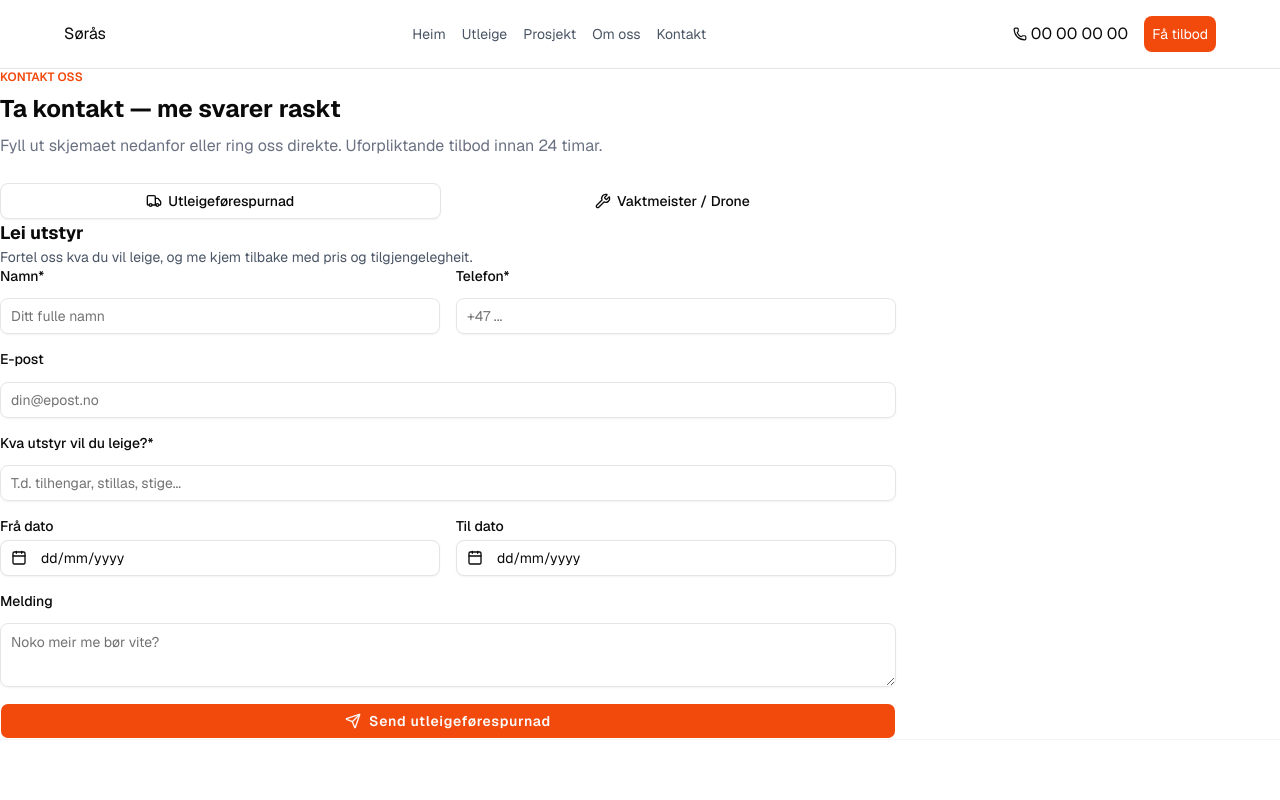
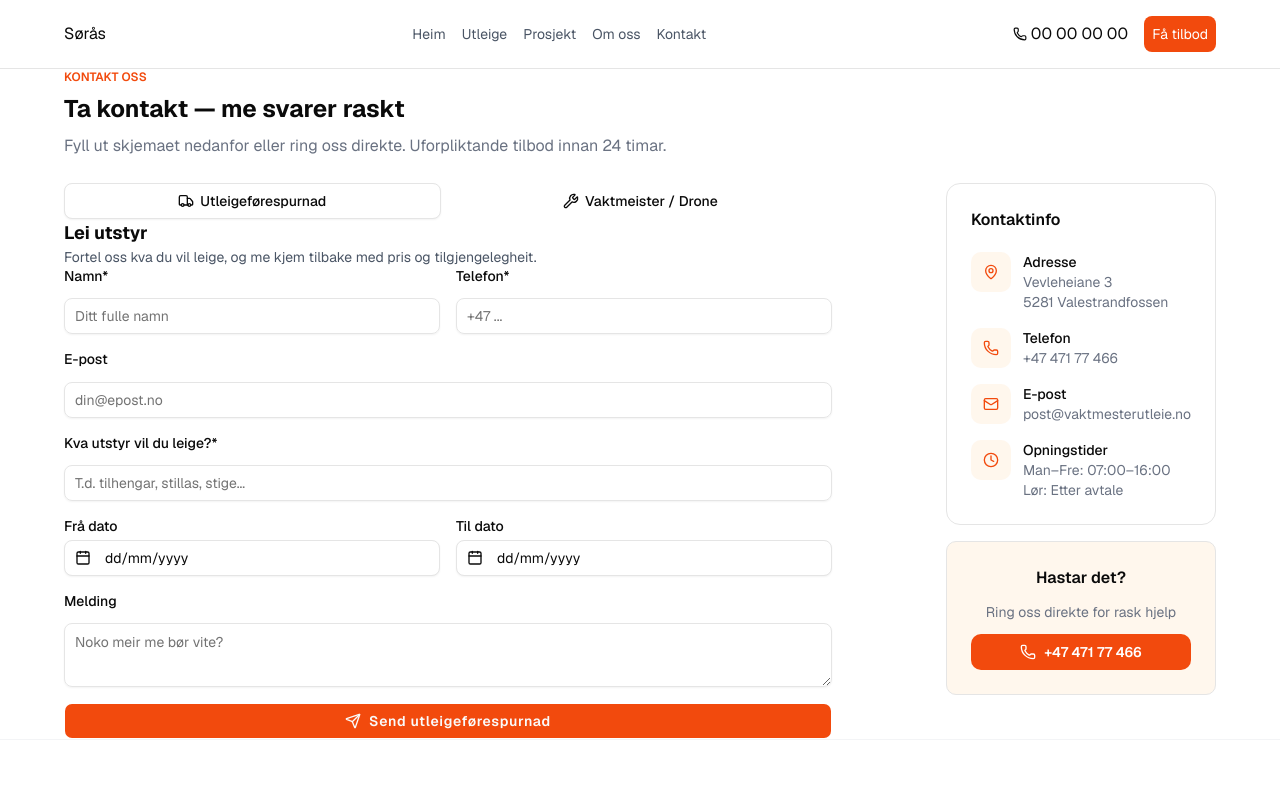
Before and after one commit to vaktmester-utleie/vaktmesterutleie, a Next.js app in the folder web/: page /kontakt in a window 1280 px wide. Shown: the top 800 px of the page. Built offline with nearby package versions, Linux system fonts and the light colour scheme.

Commit message:
feat: contact info component

```diff
--- a/web/src/app/kontakt/page.tsx
+++ b/web/src/app/kontakt/page.tsx
@@ -1,9 +1,14 @@
 import FormWrapper from '@/components/forms/form-wrapper'
 import PageHeader from '@/components/page-header'
+import Container from '@/components/wrapper/container'
+import Section from '@/components/wrapper/section'
+import ContactInfo from '@/features/kontakt/components/contact-info'
 
 export default function Page() {
   return (
-    <div>
+    <Section>
+      <Section constraint>
+        {' '}
         <PageHeader
           label="kontakt oss"
           title="Ta kontakt —
@@ -11,8 +16,11 @@ me svarer raskt
 "
           subtitle="Fyll ut skjemaet nedanfor eller ring oss direkte. Uforpliktande tilbod innan 24 timar."
         />
-
+        <Container className="flex gap-4 justify-between">
           <FormWrapper />
-    </div>
+          <ContactInfo />
+        </Container>
+      </Section>
+    </Section>
   )
 }
--- a/web/src/components/forms/form-wrapper.tsx
+++ b/web/src/components/forms/form-wrapper.tsx
@@ -9,7 +9,7 @@ export default function FormWrapper() {
   const [showForm, setShowForm] = useState(false)
 
   return (
-    <Container className="max-w-4xl">
+    <Container className="max-w-3xl grow">
       <Container className="flex gap-2">
         <Button
           className="grow cursor-pointer"
--- a/web/src/features/kontakt/components/contact-info/index.tsx
+++ b/web/src/features/kontakt/components/contact-info/index.tsx
@@ -1,9 +1,71 @@
 import Container from '@/components/wrapper/container'
+import { MapPin, Phone, Mail, Clock } from 'lucide-react'
+import Link from 'next/link'
+
+const PHONE = '+47 471 77 466'
 
 export default function ContactInfo() {
   return (
-    <Container>
-      <p className="card-title">Kontakt info</p>
+    <Container className="flex flex-col gap-4">
+      <Container className="border rounded-xl p-6 flex flex-col gap-5">
+        <p className="font-semibold text-base">Kontaktinfo</p>
+
+        <Container className="flex flex-col gap-4">
+          <Container className="flex items-start gap-3">
+            <div className="w-10 h-10 bg-orange-50 rounded-lg flex items-center justify-center shrink-0">
+              <MapPin className="w-4 h-4 text-brand-500" />
+            </div>
+            <div>
+              <p className="text-sm font-medium">Adresse</p>
+              <p className="text-sm text-gray-500">Vevleheiane 3</p>
+              <p className="text-sm text-gray-500">5281 Valestrandfossen</p>
+            </div>
+          </Container>
+
+          <Container className="flex items-start gap-3">
+            <div className="w-10 h-10 bg-orange-50 rounded-lg flex items-center justify-center shrink-0">
+              <Phone className="w-4 h-4 text-brand-500" />
+            </div>
+            <div>
+              <p className="text-sm font-medium">Telefon</p>
+              <p className="text-sm text-gray-500">{PHONE}</p>
+            </div>
+          </Container>
+
+          <Container className="flex items-start gap-3">
+            <div className="w-10 h-10 bg-orange-50 rounded-lg flex items-center justify-center shrink-0">
+              <Mail className="w-4 h-4 text-brand-500" />
+            </div>
+            <div>
+              <p className="text-sm font-medium">E-post</p>
+              <p className="text-sm text-gray-500">post@vaktmesterutleie.no</p>
+            </div>
+          </Container>
+
+          <Container className="flex items-start gap-3">
+            <div className="w-10 h-10 bg-orange-50 rounded-lg flex items-center justify-center shrink-0">
+              <Clock className="w-4 h-4 text-brand-500" />
+            </div>
+            <div>
+              <p className="text-sm font-medium">Opningstider</p>
+              <p className="text-sm text-gray-500">Man–Fre: 07:00–16:00</p>
+              <p className="text-sm text-gray-500">Lør: Etter avtale</p>
+            </div>
+          </Container>
+        </Container>
+      </Container>
+
+      <Container className="border rounded-lg p-6 bg-orange-50 flex flex-col items-center gap-3 text-center">
+        <p className="font-semibold">Hastar det?</p>
+        <p className="text-sm text-gray-500">Ring oss direkte for rask hjelp</p>
+        <Link
+          href={`tel:${PHONE.replace(/\s/g, '')}`}
+          className="btn-primary flex items-center gap-2 px-6 py-2 rounded-lg w-full justify-center"
+        >
+          <Phone className="w-4 h-4" />
+          {PHONE}
+        </Link>
+      </Container>
     </Container>
   )
 }
```
Lines whose indentation alone changed are shown as unchanged.
